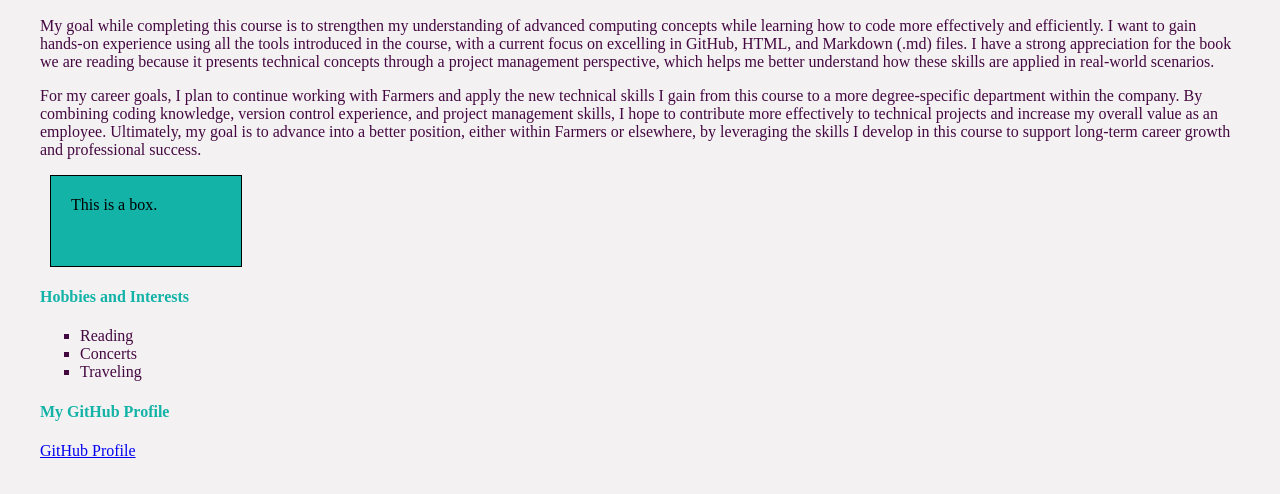
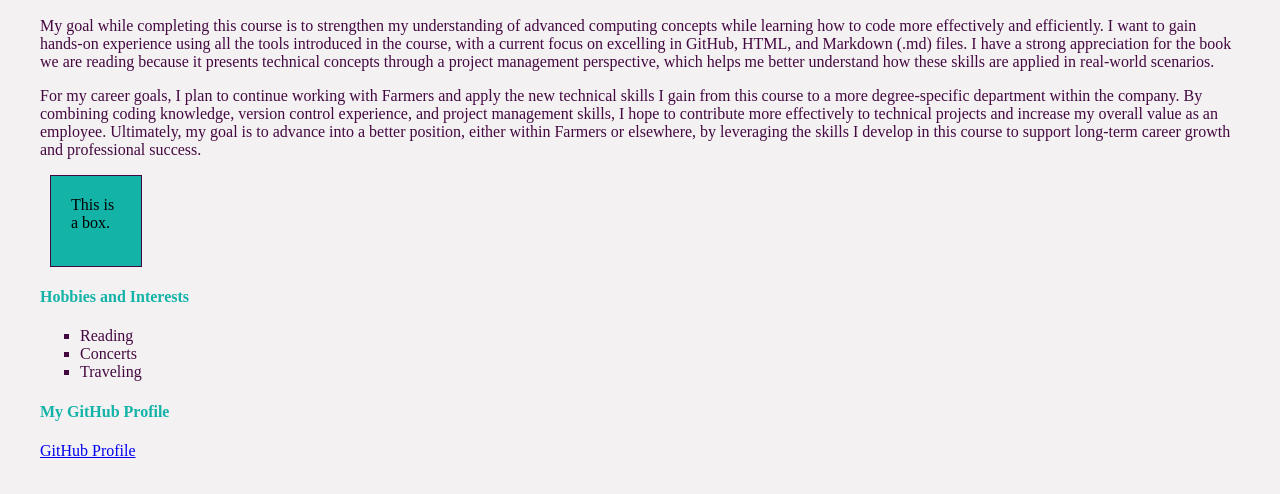
Before and after one commit to msoto2027/msoto2027.github.io, a plain HTML site: page index.html in a window 1280 px wide. Shown: the part 162-656 px from the top of the page. Drawn offline with Linux system fonts and the light colour scheme.

Commit message:
update style.css

```diff
--- a/styles.css
+++ b/styles.css
@@ -16,10 +16,10 @@ h4 {
 }
 
 div {
-  width: 150px;
+  width: 50px;
   height: 50px;
   background-color: #13b3a7;
-  border: 1px solid #000000;
+  border: 1px solid #440840;
   padding: 20px;
   margin: 10px;
 }
```
